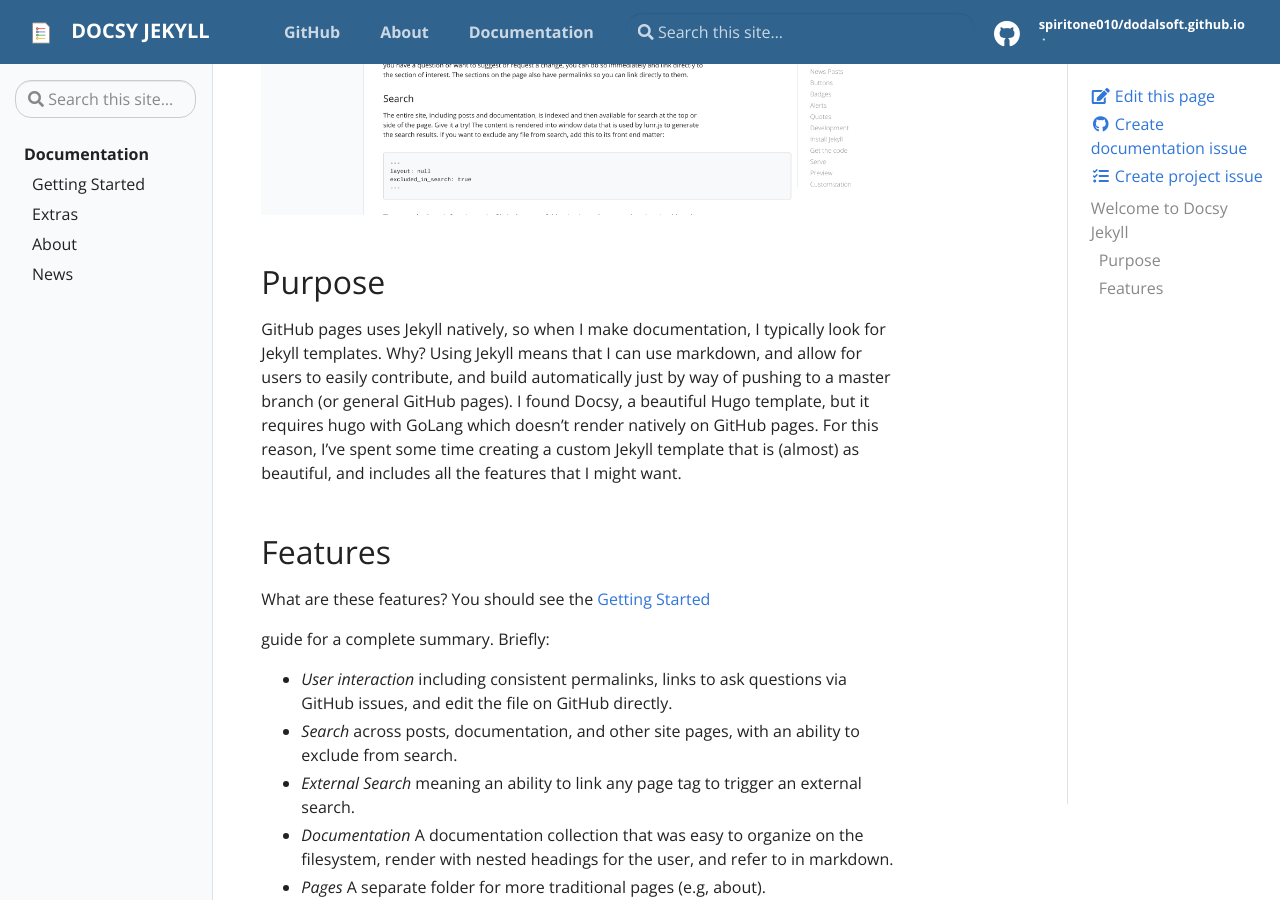
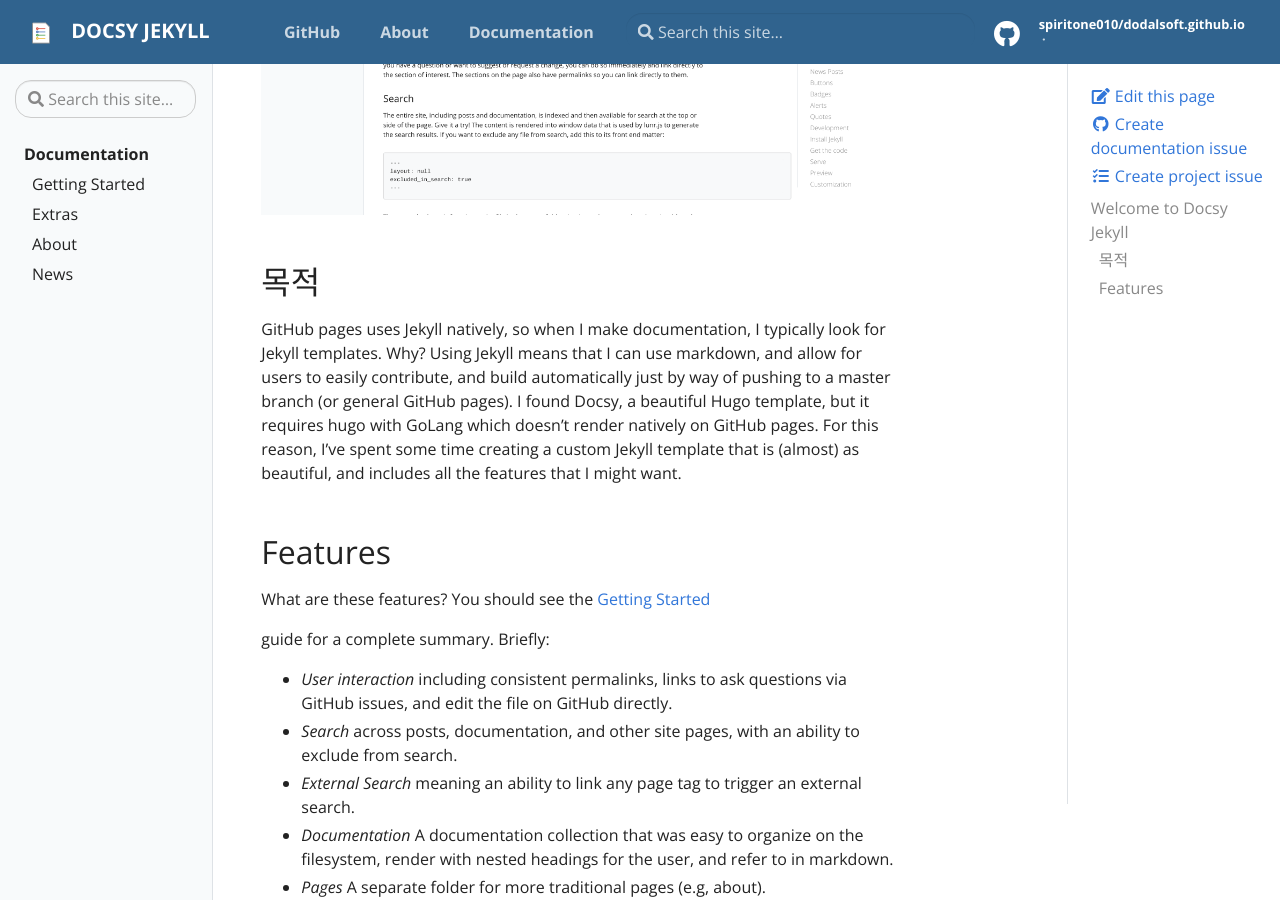
Before and after one commit to dodalsoft/dodalsoft.github.io, a Jekyll site: the page built from pages/index.md, in a window 1280 px wide and 900 px high, scrolled down 315 px. Built offline with Jekyll 4.4.1, drawn with Linux system fonts in a browser that asks for light colours.

Commit message:
목적으로 변경

```diff
--- a/pages/index.md
+++ b/pages/index.md
@@ -10,7 +10,7 @@ This is a starter template for a docsy jekyll theme.
 
 ![assets/img/docsy-jekyll.png](assets/img/docsy-jekyll.png)
 
-## Purpose
+## 목적
 
 GitHub pages uses Jekyll natively, so when I make documentation, I typically
 look for Jekyll templates. Why? Using Jekyll means that I can use markdown,
```
